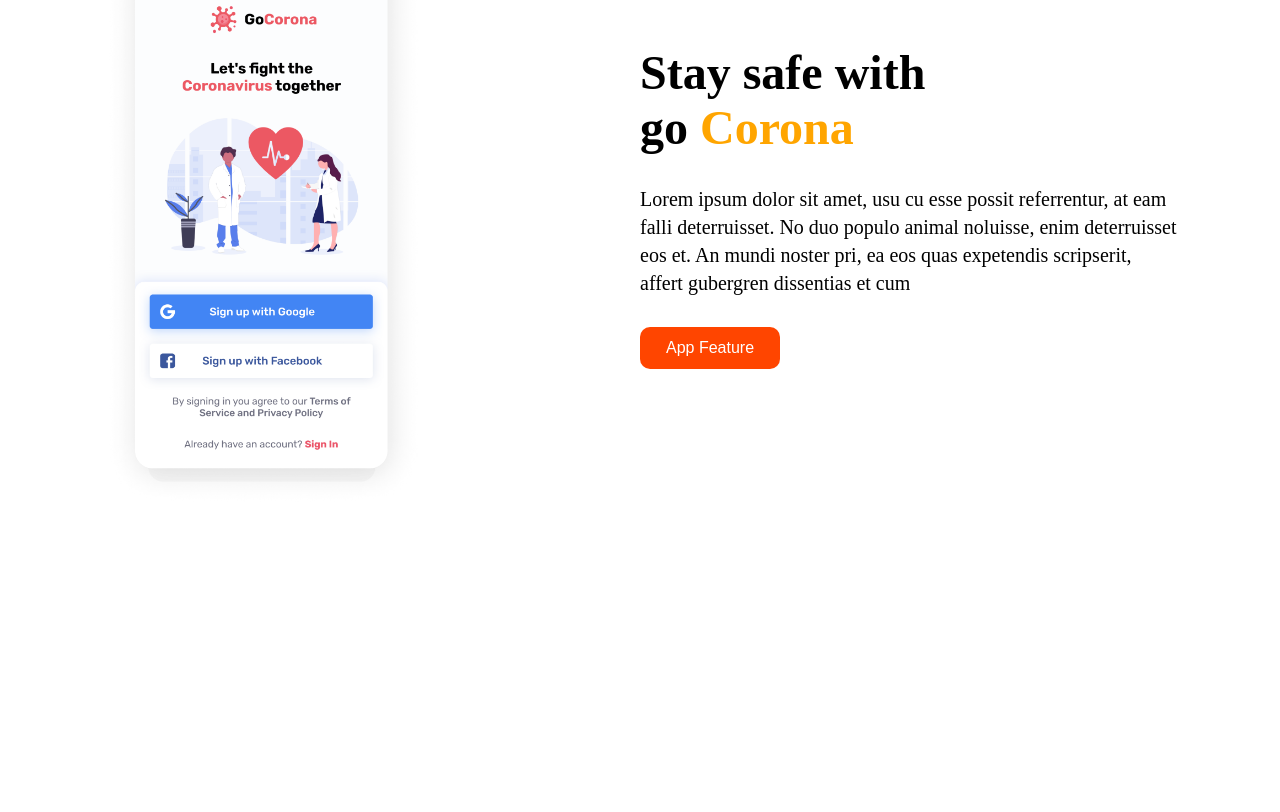
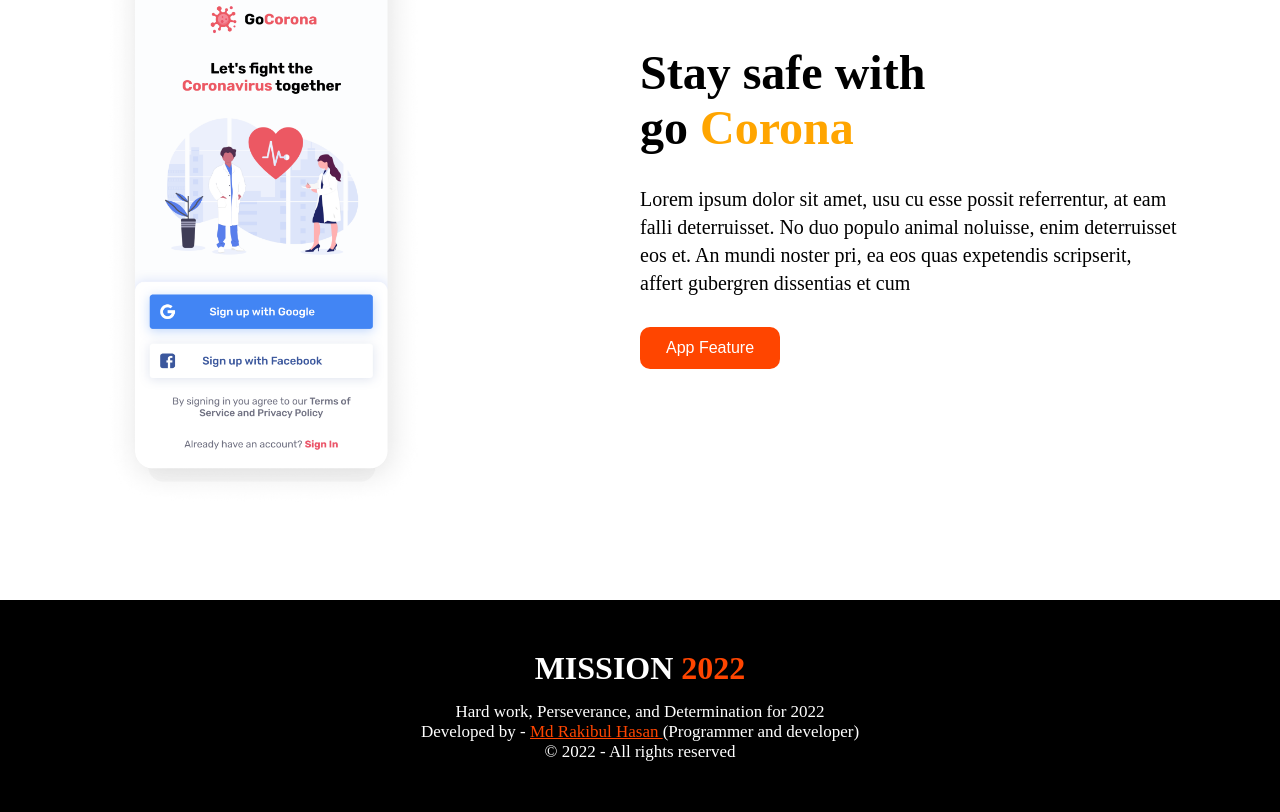
Before and after one commit to Rakibhasan-programmer/mission-2022, a plain HTML site: page index.html in a window 1280 px wide. Shown: the part 2690-3502 px from the top of the page. Before the commit the page ends 3290 px from the top, so only its background shows below. Drawn offline with Linux system fonts and the light colour scheme.

Commit message:
footer section done

```diff
--- a/index.html
+++ b/index.html
@@ -130,6 +130,12 @@
     </section>
 
      <!-- end of app section -->
+     <footer class="footer-section">
+         <h4>MISSION <span style="color: orangered;">2022</span></h4>
+         <p>Hard work, Perseverance, and Determination for 2022</p>
+         <p>Developed by - <a style="color: orangered;" href="#">Md Rakibul Hasan </a>(Programmer and developer)</p>
+         <p>&copy; 2022 - All rights reserved</p>
+     </footer>
 
 </body>
 </html>
--- a/style.css
+++ b/style.css
@@ -117,3 +117,17 @@ h3{
     justify-content: center;
     align-items: center;
 }
+/* footer section */
+.footer-section{
+    background-color: black;
+    padding: 50px;
+    text-align: center;
+    color: white;
+}
+.footer-section h4{
+    font-size: 2rem;
+    padding-bottom: 15px;
+}
+.footer-section p{
+    font-size: 17px;
+}
```
